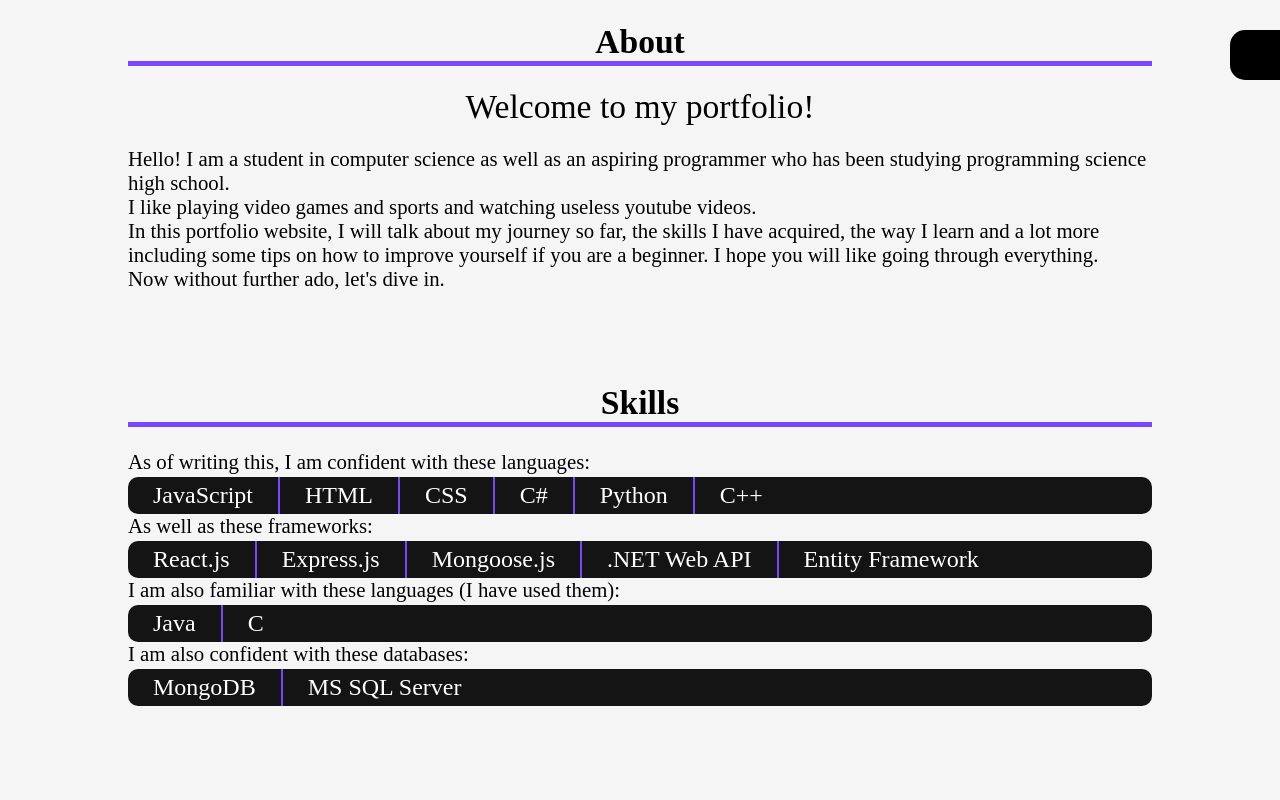
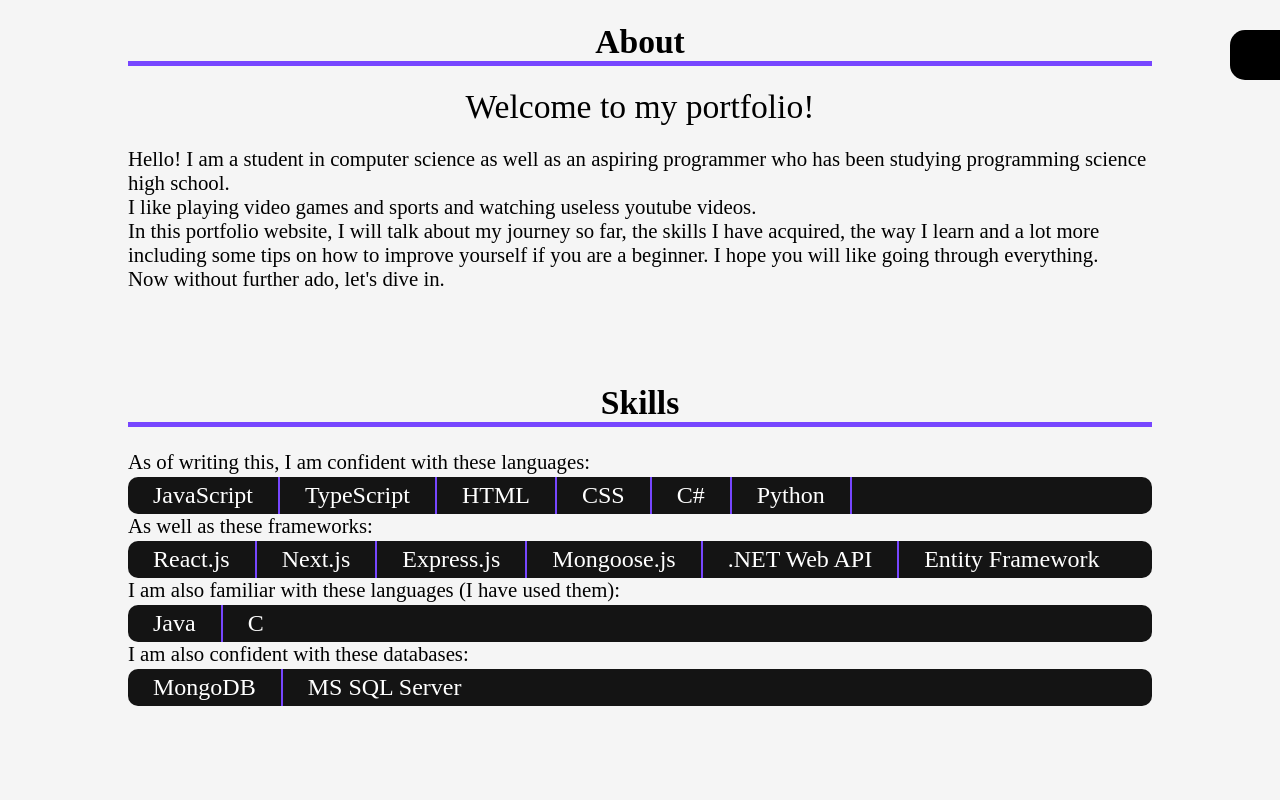
Before and after one commit to codeTrolling/Portfolio, a React (Create React App) app: page / in a window 1280 px wide. Shown: the top 800 px of the page. Built offline with nearby package versions, Linux system fonts and the light colour scheme; the HTML template or start-up script is replaced by a standard one.

Commit message:
Update skills

```diff
--- a/src/Components/Skills.jsx
+++ b/src/Components/Skills.jsx
@@ -32,7 +32,7 @@ const Skills = forwardRef((props, viewportRef) => {
                         setConfidentLanguages(c => [...c, true])
                         counter++;
                     }
-                    else if(counter2 < 5){
+                    else if(counter2 < 6){
                         setConfidentFrameworks(c => [...c, true]);
                         counter2++;
                     }
@@ -77,20 +77,22 @@ const Skills = forwardRef((props, viewportRef) => {
             <label className="theme-font-family">As of writing this, I am confident with these languages:</label>
             <div className="flex skills-container">
                 <label className="theme-font-family skill" style={{opacity: confidentLanguages[0] !== undefined ? "1" : "0", transform: confidentLanguages[0] !== undefined ? "translate(0px)" : "translate(20px)"}}>JavaScript</label>
-                <label className="theme-font-family skill" style={{opacity: confidentLanguages[1] !== undefined ? "1" : "0", transform: confidentLanguages[1] !== undefined ? "translate(0px)" : "translate(20px)"}}>HTML</label>
-                <label className="theme-font-family skill" style={{opacity: confidentLanguages[2] !== undefined ? "1" : "0", transform: confidentLanguages[2] !== undefined ? "translate(0px)" : "translate(20px)"}}>CSS</label>
-                <label className="theme-font-family skill" style={{opacity: confidentLanguages[3] !== undefined ? "1" : "0", transform: confidentLanguages[3] !== undefined ? "translate(0px)" : "translate(20px)"}}>C#</label>
-                <label className="theme-font-family skill" style={{opacity: confidentLanguages[4] !== undefined ? "1" : "0", transform: confidentLanguages[4] !== undefined ? "translate(0px)" : "translate(20px)"}}>Python</label>
-                <label className="theme-font-family skill" style={{opacity: confidentLanguages[5] !== undefined ? "1" : "0", transform: confidentLanguages[5] !== undefined ? "translate(0px)" : "translate(20px)"}}>C++</label>
+                <label className="theme-font-family skill" style={{opacity: confidentLanguages[1] !== undefined ? "1" : "0", transform: confidentLanguages[1] !== undefined ? "translate(0px)" : "translate(20px)"}}>TypeScript</label>
+                <label className="theme-font-family skill" style={{opacity: confidentLanguages[2] !== undefined ? "1" : "0", transform: confidentLanguages[2] !== undefined ? "translate(0px)" : "translate(20px)"}}>HTML</label>
+                <label className="theme-font-family skill" style={{opacity: confidentLanguages[3] !== undefined ? "1" : "0", transform: confidentLanguages[3] !== undefined ? "translate(0px)" : "translate(20px)"}}>CSS</label>
+                <label className="theme-font-family skill" style={{opacity: confidentLanguages[4] !== undefined ? "1" : "0", transform: confidentLanguages[4] !== undefined ? "translate(0px)" : "translate(20px)"}}>C#</label>
+                <label className="theme-font-family skill" style={{opacity: confidentLanguages[5] !== undefined ? "1" : "0", transform: confidentLanguages[5] !== undefined ? "translate(0px)" : "translate(20px)"}}>Python</label>
+                <label className="theme-font-family skill" style={{opacity: confidentLanguages[6] !== undefined ? "1" : "0", transform: confidentLanguages[6] !== undefined ? "translate(0px)" : "translate(20px)"}}>C++</label>
             </div>
 
             <label className="theme-font-family">As well as these frameworks:</label>
             <div className="flex skills-container">
                 <label className="theme-font-family skill" style={{opacity: confidentFrameworks[0] !== undefined ? "1" : "0", transform: confidentFrameworks[0] !== undefined ? "translate(0px)" : "translate(20px)"}}>React.js</label>
-                <label className="theme-font-family skill" style={{opacity: confidentFrameworks[1] !== undefined ? "1" : "0", transform: confidentFrameworks[1] !== undefined ? "translate(0px)" : "translate(20px)"}}>Express.js</label>
-                <label className="theme-font-family skill" style={{opacity: confidentFrameworks[2] !== undefined ? "1" : "0", transform: confidentFrameworks[2] !== undefined ? "translate(0px)" : "translate(20px)"}}>Mongoose.js</label>
-                <label className="theme-font-family skill" style={{opacity: confidentFrameworks[3] !== undefined ? "1" : "0", transform: confidentFrameworks[3] !== undefined ? "translate(0px)" : "translate(20px)"}}>.NET Web API</label>
-                <label className="theme-font-family skill" style={{opacity: confidentFrameworks[4] !== undefined ? "1" : "0", transform: confidentFrameworks[4] !== undefined ? "translate(0px)" : "translate(20px)"}}>Entity Framework</label>
+                <label className="theme-font-family skill" style={{opacity: confidentFrameworks[1] !== undefined ? "1" : "0", transform: confidentFrameworks[1] !== undefined ? "translate(0px)" : "translate(20px)"}}>Next.js</label>
+                <label className="theme-font-family skill" style={{opacity: confidentFrameworks[2] !== undefined ? "1" : "0", transform: confidentFrameworks[2] !== undefined ? "translate(0px)" : "translate(20px)"}}>Express.js</label>
+                <label className="theme-font-family skill" style={{opacity: confidentFrameworks[3] !== undefined ? "1" : "0", transform: confidentFrameworks[3] !== undefined ? "translate(0px)" : "translate(20px)"}}>Mongoose.js</label>
+                <label className="theme-font-family skill" style={{opacity: confidentFrameworks[4] !== undefined ? "1" : "0", transform: confidentFrameworks[4] !== undefined ? "translate(0px)" : "translate(20px)"}}>.NET Web API</label>
+                <label className="theme-font-family skill" style={{opacity: confidentFrameworks[5] !== undefined ? "1" : "0", transform: confidentFrameworks[5] !== undefined ? "translate(0px)" : "translate(20px)"}}>Entity Framework</label>
             </div>
 
             <label className="theme-font-family">I am also familiar with these languages (I have used them):</label>
```
